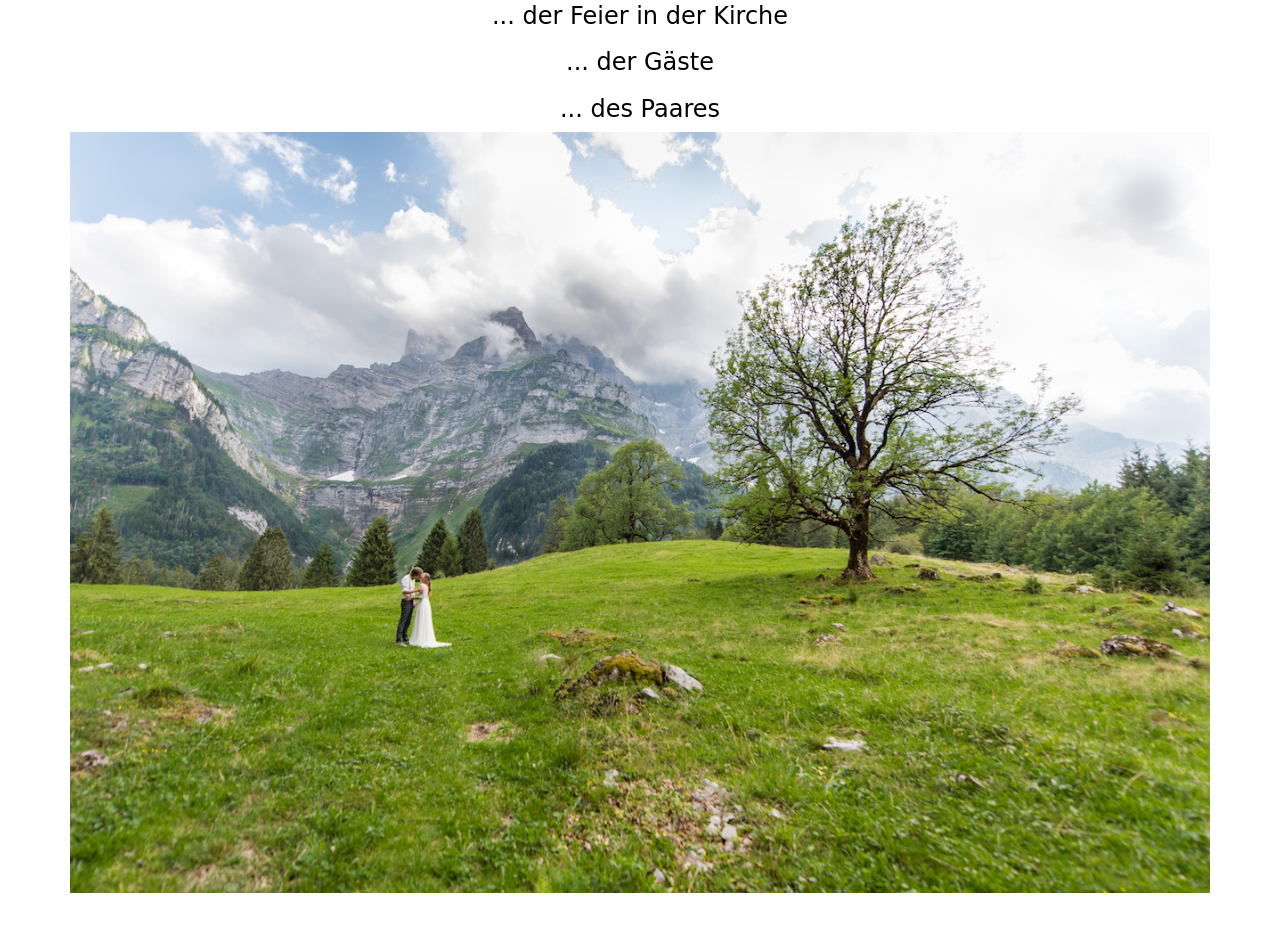
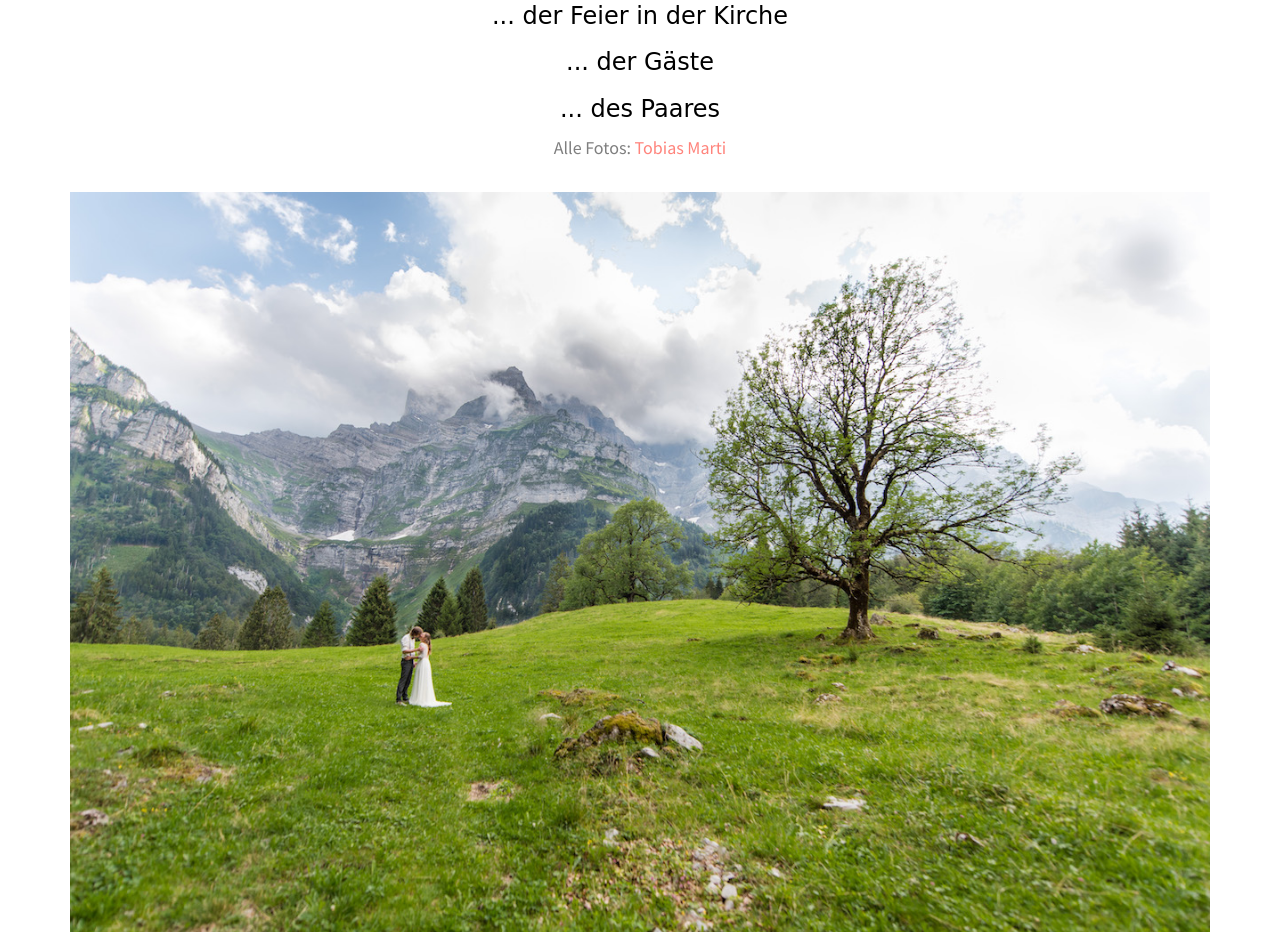
Before and after one commit to donaier/donaier.github.io, a plain HTML site: page index.html in a window 1280 px wide. Shown: the part 1914-2846 px from the top of the page. Drawn offline with Linux system fonts and the light colour scheme; a web font is replaced by a local one.

Commit message:
le claim

```diff
--- a/index.html
+++ b/index.html
@@ -125,7 +125,7 @@
 			<a href="kirche.html"><h3>... der Feier in der Kirche</h3></a>
 			<a href="leute.html"><h3>... der Gäste</h3></a>
 			<a href="paar.html"><h3>... des Paares</h3></a>
-
+			<p>Alle Fotos: <a href="http://www.tobiasmarti.ch/" target="_blank">Tobias Marti</a></p>
       <img src="images/5.JPG" class="img-responsive" alt="">
 		</div>
 	</footer>
```
